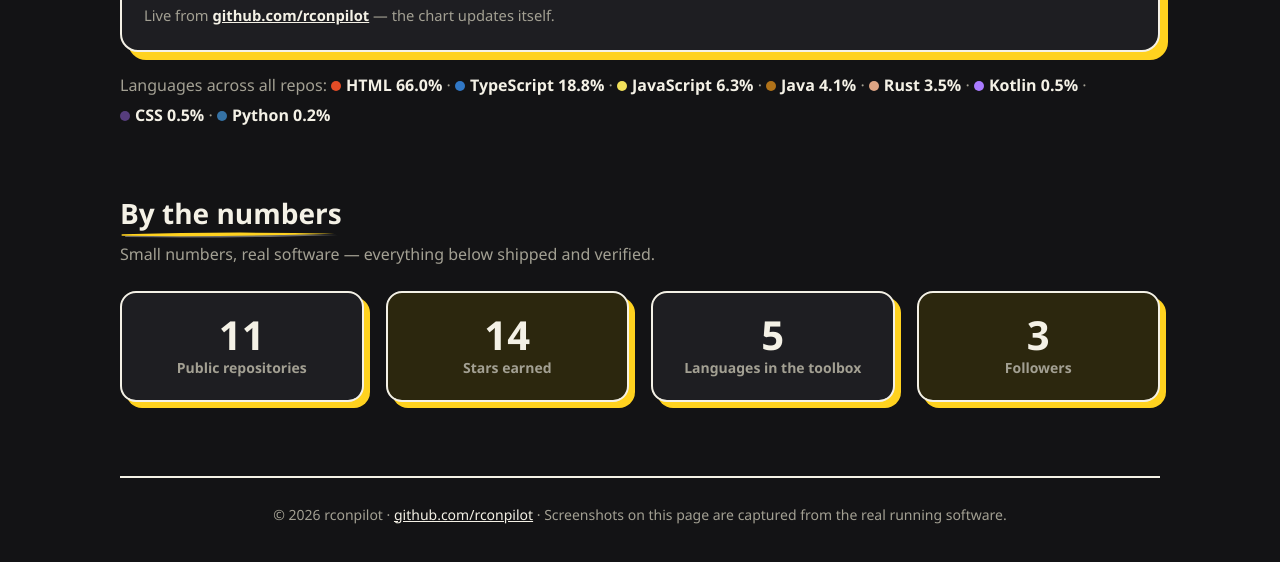
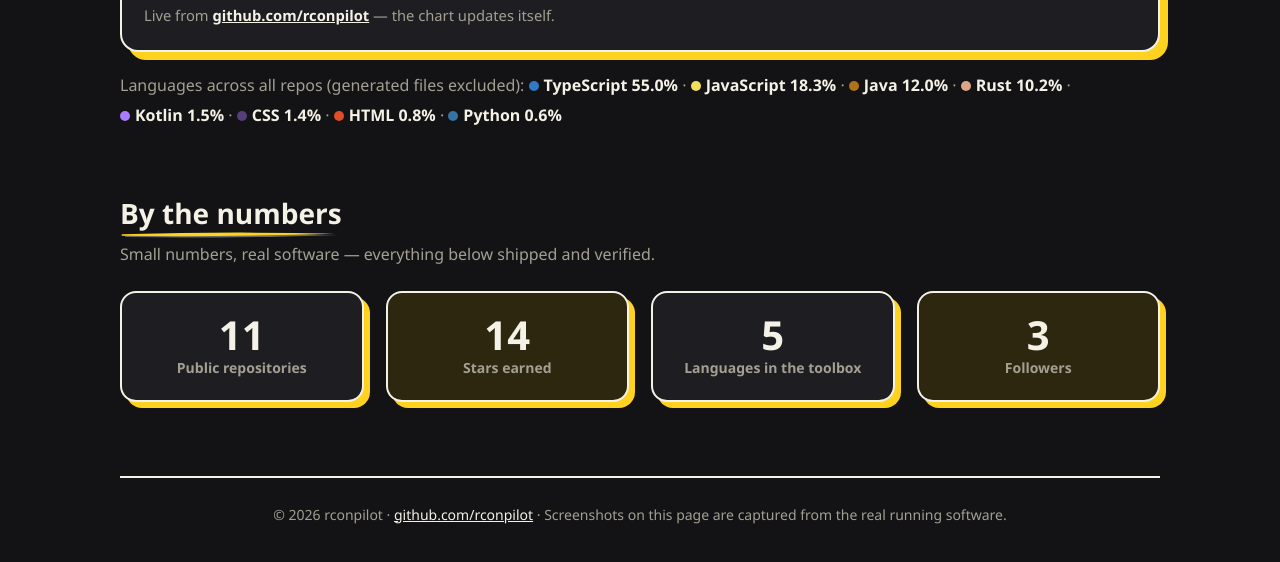
Before and after one commit to rconpilot/rconpilot.github.io, a plain HTML site: page index.html in a window 1280 px wide. Shown: the part 2905-3467 px from the top of the page. Drawn offline with Linux system fonts and the light colour scheme.

Commit message:
Language line: exclude generated ai_context sheets (real hand-written split)

```diff
--- a/index.html
+++ b/index.html
@@ -242,15 +242,15 @@
       <a href="https://github.com/rconpilot"><img src="https://ghchart.rshah.org/ffd21f/rconpilot" alt="rconpilot's GitHub contribution chart" loading="lazy"></a>
       <div class="cap">Live from <a href="https://github.com/rconpilot">github.com/rconpilot</a> — the chart updates itself.</div>
     </div>
-    <p class="langline">Languages across all repos:
-      <span class="lang"><i style="background:#e34c26"></i>HTML 66.0%</span> ·
-      <span class="lang"><i style="background:#3178c6"></i>TypeScript 18.8%</span> ·
-      <span class="lang"><i style="background:#f1e05a"></i>JavaScript 6.3%</span> ·
-      <span class="lang"><i style="background:#b07219"></i>Java 4.1%</span> ·
-      <span class="lang"><i style="background:#dea584"></i>Rust 3.5%</span> ·
-      <span class="lang"><i style="background:#a97bff"></i>Kotlin 0.5%</span> ·
-      <span class="lang"><i style="background:#563d7c"></i>CSS 0.5%</span> ·
-      <span class="lang"><i style="background:#3572a5"></i>Python 0.2%</span>
+    <p class="langline">Languages across all repos (generated files excluded):
+      <span class="lang"><i style="background:#3178c6"></i>TypeScript 55.0%</span> ·
+      <span class="lang"><i style="background:#f1e05a"></i>JavaScript 18.3%</span> ·
+      <span class="lang"><i style="background:#b07219"></i>Java 12.0%</span> ·
+      <span class="lang"><i style="background:#dea584"></i>Rust 10.2%</span> ·
+      <span class="lang"><i style="background:#a97bff"></i>Kotlin 1.5%</span> ·
+      <span class="lang"><i style="background:#563d7c"></i>CSS 1.4%</span> ·
+      <span class="lang"><i style="background:#e34c26"></i>HTML 0.8%</span> ·
+      <span class="lang"><i style="background:#3572a5"></i>Python 0.6%</span>
     </p>
   </section>
 
```
